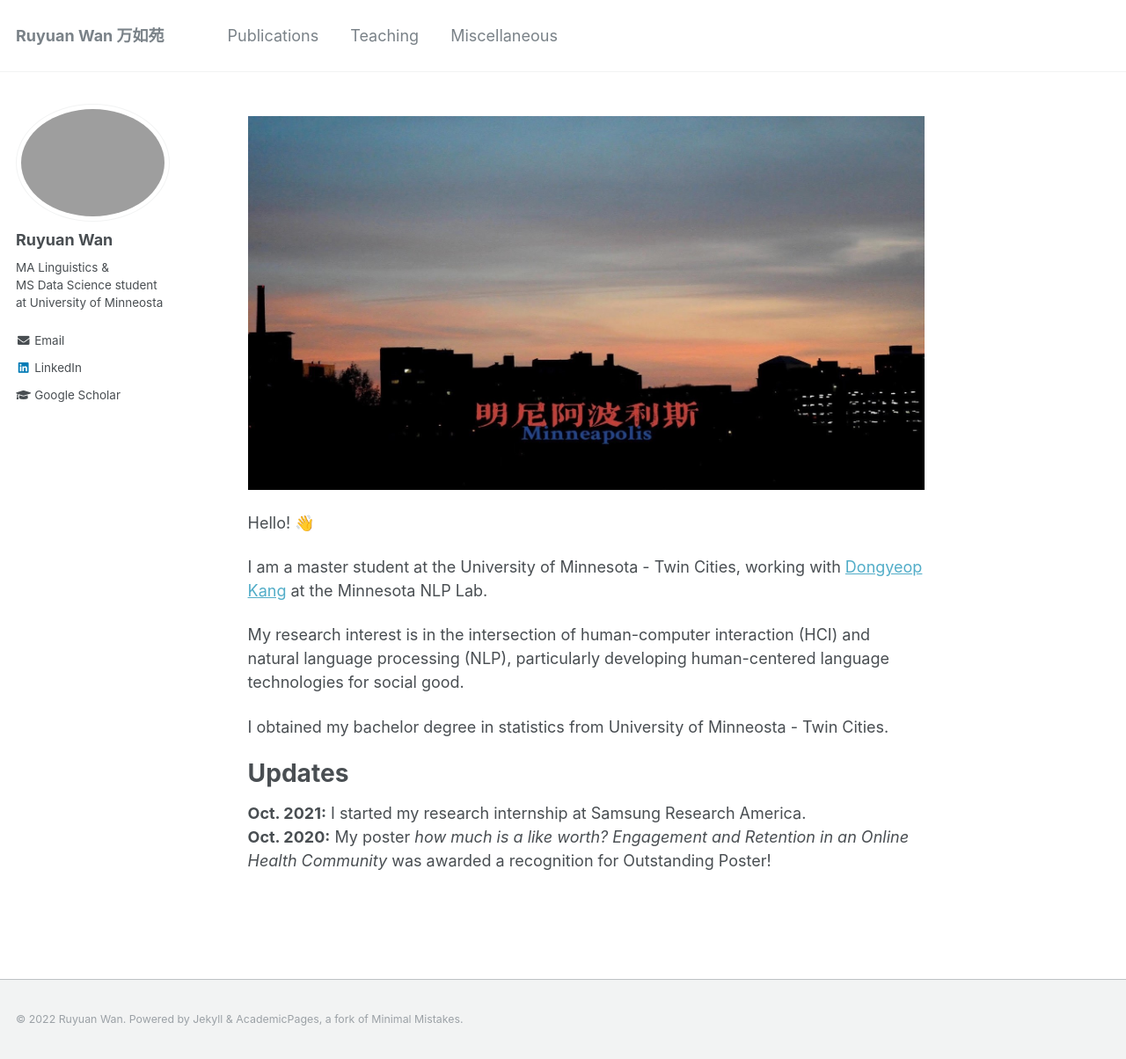
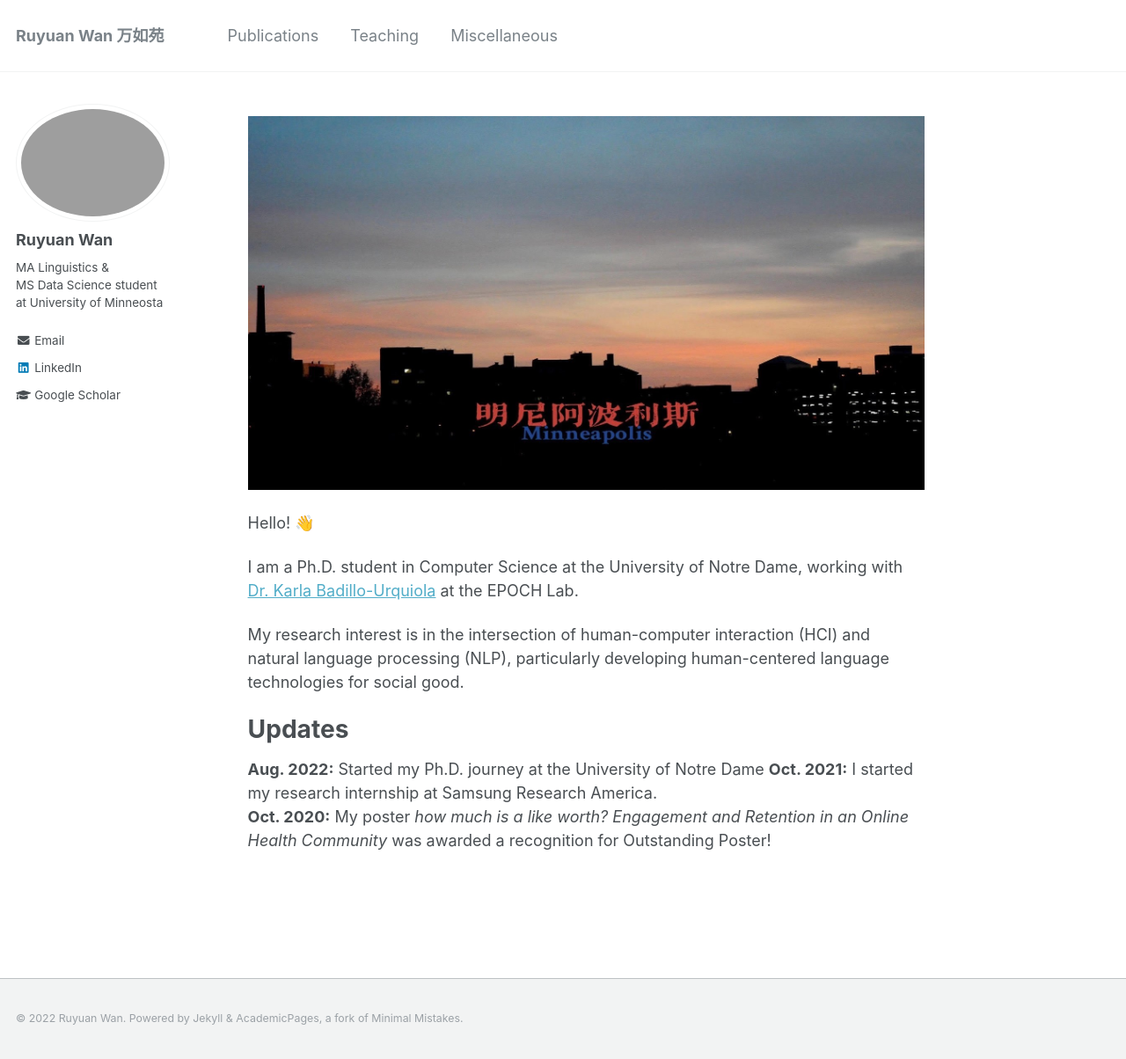
Before and after one commit to RuyuanWan/ruyuanwan.github.io, a Jekyll site: the page built from _pages/about.md, in a window 1280 px wide and 1204 px high. Shown: the whole window at 88% size. Built offline with Jekyll 4.4.1, drawn with Linux system fonts in a browser that asks for light colours.

Commit message:
Update about.md

```diff
--- a/_pages/about.md
+++ b/_pages/about.md
@@ -12,14 +12,13 @@ redirect_from:
 
 Hello! 👋<br/>
 
-I am a master student at the University of Minnesota - Twin Cities, working with [Dongyeop Kang](https://dykang.github.io//) at the Minnesota NLP Lab.<br/>
+I am a Ph.D. student in Computer Science at the University of Notre Dame, working with [Dr. Karla Badillo-Urquiola](https://kbadillou.weebly.com//) at the EPOCH Lab.<br/>
 
 My research interest is in the intersection of human-computer interaction (HCI) and natural language processing (NLP), particularly developing human-centered language technologies for social good.<br/>
-
-I obtained my bachelor degree in statistics from University of Minneosta - Twin Cities.
 
 Updates
 ======
 
+**Aug. 2022:** Started my Ph.D. journey at the University of Notre Dame
 **Oct. 2021:** I started my research internship at Samsung Research America.
 **Oct. 2020:** My poster *how much is a like worth? Engagement and Retention in an Online Health Community* was awarded a recognition for Outstanding Poster!
```
